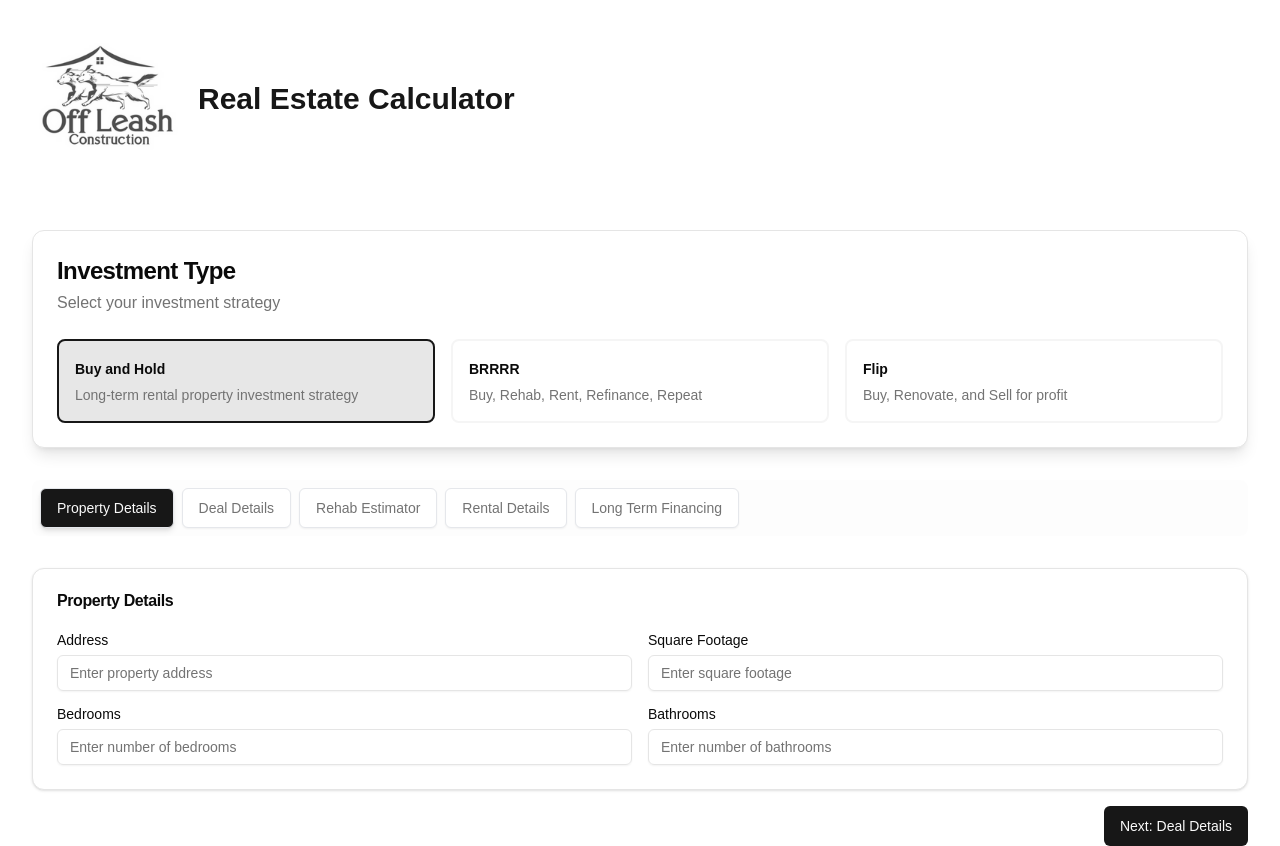
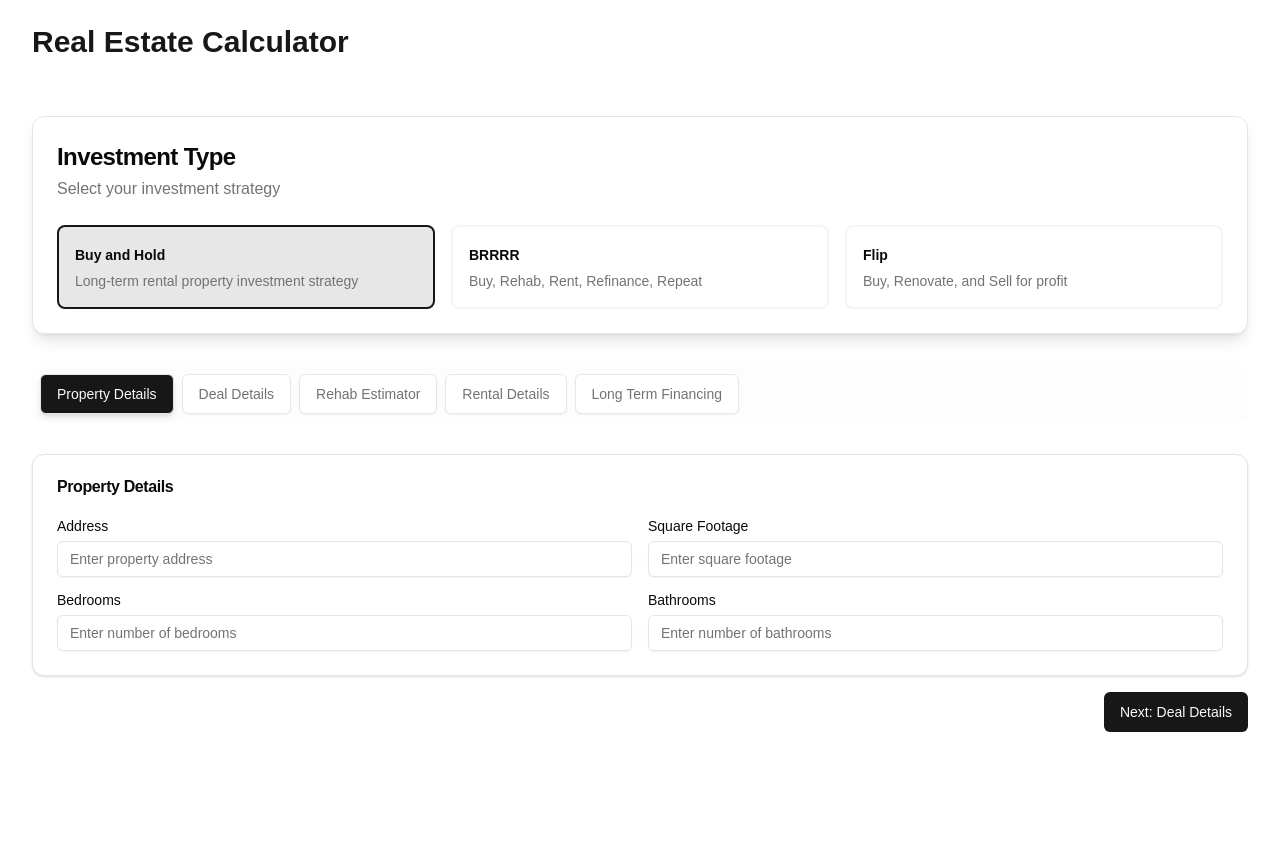
Before and after one commit to nickgiulioni1/RECalcCurrent, a Next.js app: page / in a window 1280 px wide. After the commit the page ends 800 px from the top, so only its background shows below. Built offline with nearby package versions, Linux system fonts and the light colour scheme.

Commit message:
Remove unused Next image and link from calculator header

```diff
--- a/components/calculator/CalculatorPage.tsx
+++ b/components/calculator/CalculatorPage.tsx
@@ -5,8 +5,6 @@ import { Tabs, TabsContent, TabsList, TabsTrigger } from "@/components/ui/tabs";
 import { Card, CardContent, CardHeader, CardTitle, CardDescription } from "@/components/ui/card";
 import { Button } from "@/components/ui/button";
 import { Label } from "@/components/ui/label";
-import Image from 'next/image';
-import Link from 'next/link';
 
 import { logger } from '@/lib/logger';
 import {
@@ -1049,23 +1047,6 @@ After Repair Value: $${formatNumber(parseFloat(dealDetails.afterRepairValue))}`)
       {/* Header section */}
       <div className="flex flex-col sm:flex-row items-center justify-between py-6 mb-8 gap-4">
         <div className="flex items-center gap-4 w-full sm:w-auto">
-          <Link
-            href="https://offleashconstruction.com"
-            target="_blank"
-            rel="noopener noreferrer"
-            className="flex items-center"
-            onClick={() => logger.info('OffLeash Construction logo clicked')}
-          >
-            <Image
-              src="/logo-menu.png"
-              alt="OffLeash Construction Logo"
-              width={150}
-              height={40}
-              priority
-              onLoad={() => logger.debug('OffLeash Construction logo loaded successfully')}
-              onError={() => logger.warn('Failed to load OffLeash Construction logo')}
-            />
-          </Link>
           <h1 className="text-2xl sm:text-3xl font-bold text-primary">
             Real Estate Calculator
           </h1>
```
